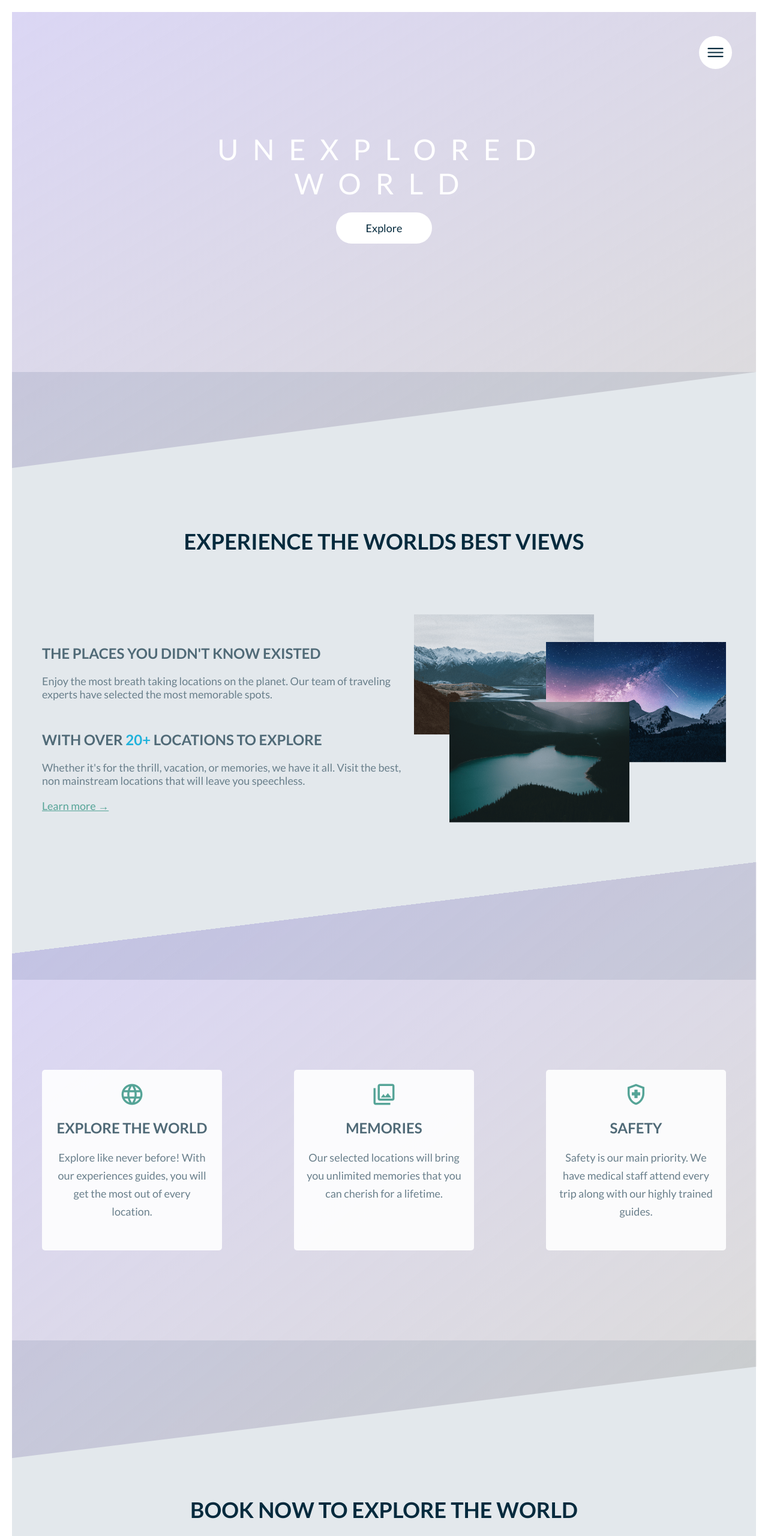
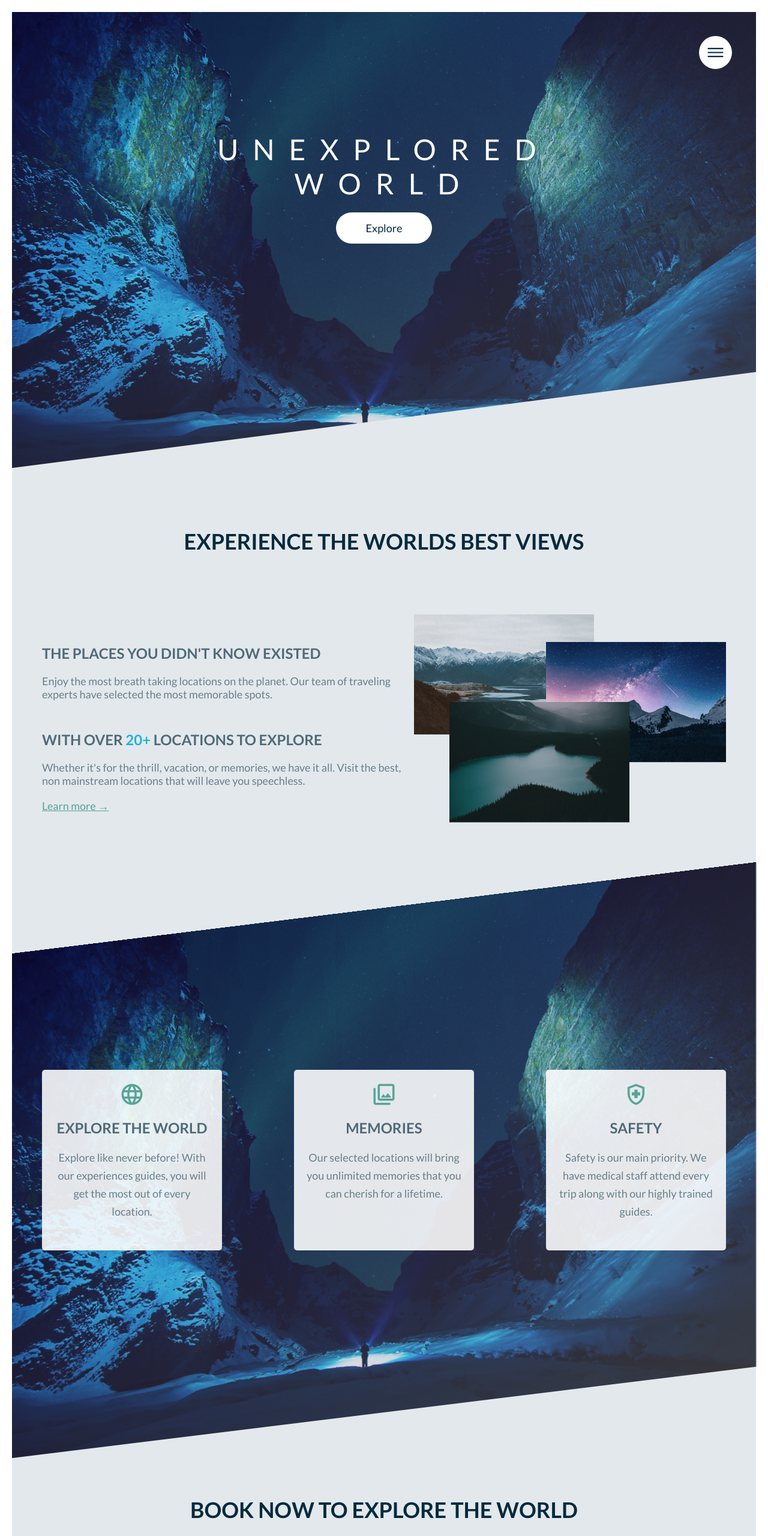
Before and after one commit to sean-templeton/Unexplored-World, a plain HTML site: page Unexplored World/index.html in a window 1280 px wide. Shown: the top 2560 px of the page at 60% size. Drawn offline with nearby package versions, Linux system fonts and the light colour scheme; the site is published under a folder, as on GitHub Pages, so addresses that start at the root find nothing.

Commit message:
Add files via upload

```diff
--- a/Unexplored World/css/style.css
+++ b/Unexplored World/css/style.css
@@ -36,7 +36,7 @@ body {
       rgba(45, 19, 192, 0.171),
       rgba(155, 152, 152, 0.342)
     ),
-    url(/img/jonatan-pie-3l3RwQdHRHg-unsplash.jpg);
+    url(../img/jonatan-pie-3l3RwQdHRHg-unsplash.jpg);
   height: 95vh;
   background-size: cover;
   background-position: 90% 90%;
@@ -190,7 +190,7 @@ body {
       rgba(45, 19, 192, 0.171),
       rgba(155, 152, 152, 0.342)
     ),
-    url(/img/jonatan-pie-3l3RwQdHRHg-unsplash.jpg);
+    url(../img/jonatan-pie-3l3RwQdHRHg-unsplash.jpg);
   background-size: cover;
   transform: skewY(-7deg);
   margin-top: -12rem;
```
